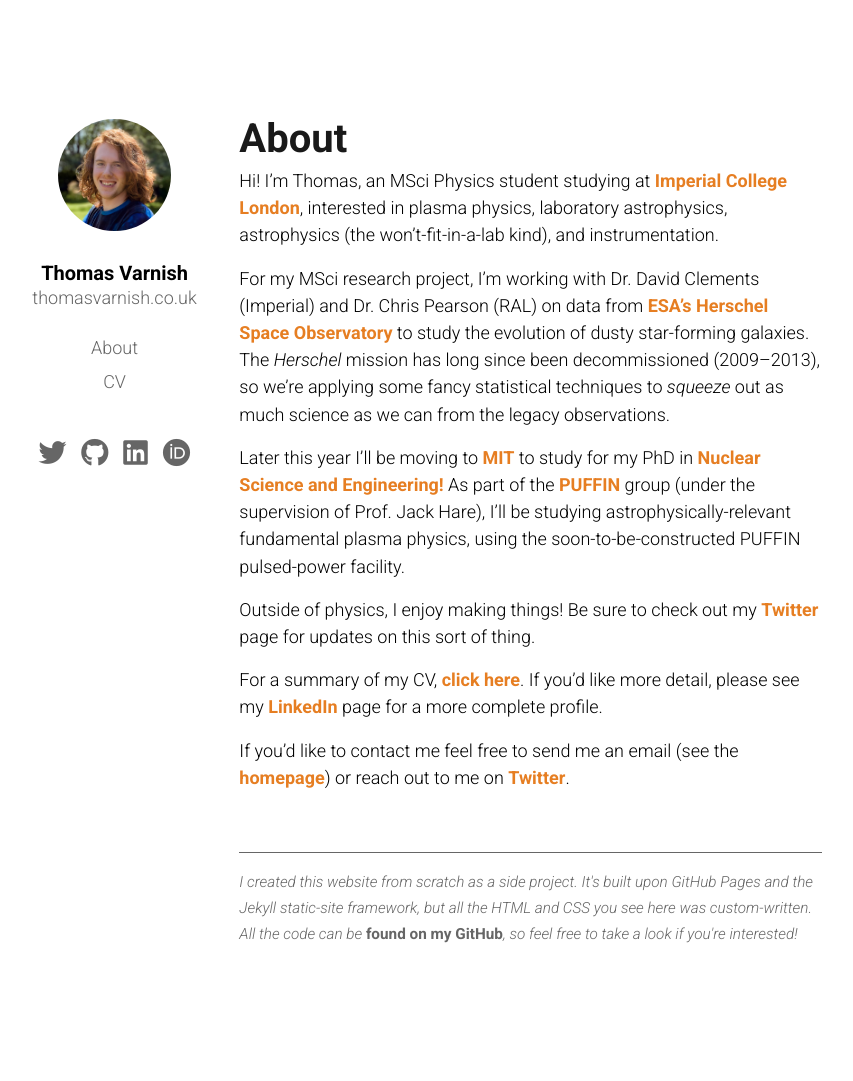
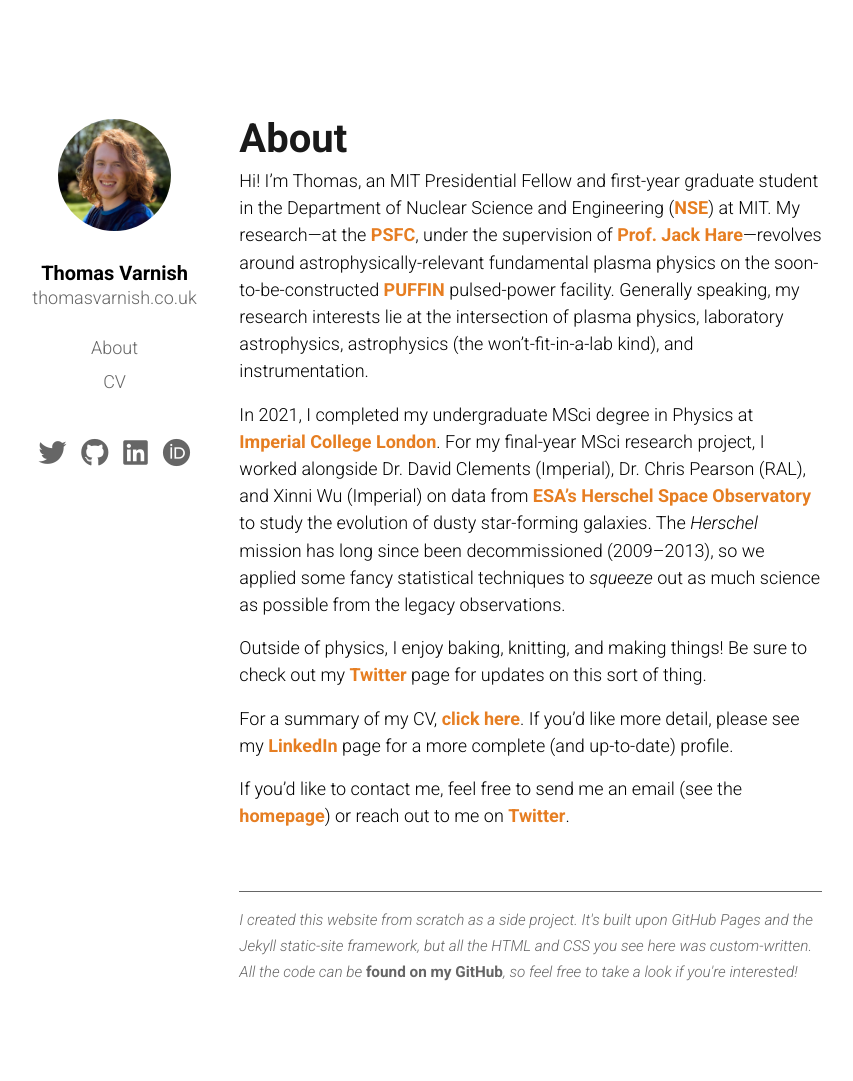
Before and after one commit to tvarnish/tvarnish.github.io, a Jekyll site: the page built from about.md, in a window 1280 px wide. Shown: the whole page, without its empty margins (176-1029 px from the left). Built offline with Jekyll 4.4.1, drawn with Linux system fonts in a browser that asks for light colours; nearby versions of some CDN libraries; before the commit the page ends 1043 px from its top, so only the background shows below that.

Commit message:
I'm a PhD student now?!

```diff
--- a/about.md
+++ b/about.md
@@ -5,17 +5,15 @@
 enable_maths: false
 ---
 
-Hi! I'm Thomas, an MSci Physics student studying at [Imperial College London](https://imperial.ac.uk/), interested in plasma physics, laboratory astrophysics, astrophysics (the won't-fit-in-a-lab kind), and instrumentation.
+Hi! I'm Thomas, an MIT Presidential Fellow and first-year graduate student in the Department of Nuclear Science and Engineering ([NSE](http://web.mit.edu/nse/)) at MIT. My research---at the [PSFC](https://www.psfc.mit.edu/), under the supervision of [Prof. Jack Hare](https://fusionandthings.eu/)---revolves around astrophysically-relevant fundamental plasma physics on the soon-to-be-constructed [PUFFIN](https://puffin.mit.edu) pulsed-power facility. Generally speaking, my research interests lie at the intersection of plasma physics, laboratory astrophysics, astrophysics (the won't-fit-in-a-lab kind), and instrumentation.
 
-For my MSci research project, I'm working with Dr. David Clements (Imperial) and Dr. Chris Pearson (RAL) on data from [ESA's Herschel Space Observatory](https://www.cosmos.esa.int/web/herschel/home) to study the evolution of dusty star-forming galaxies. The *Herschel* mission has long since been decommissioned (2009&ndash;2013), so we're applying some fancy statistical techniques to *squeeze* out as much science as we can from the legacy observations.
+In 2021, I completed my undergraduate MSci degree in Physics at [Imperial College London](https://imperial.ac.uk/). For my final-year MSci research project, I worked alongside Dr. David Clements (Imperial), Dr. Chris Pearson (RAL), and Xinni Wu (Imperial) on data from [ESA's Herschel Space Observatory](https://www.cosmos.esa.int/web/herschel/home) to study the evolution of dusty star-forming galaxies. The *Herschel* mission has long since been decommissioned (2009&ndash;2013), so we applied some fancy statistical techniques to *squeeze* out as much science as possible from the legacy observations.
 
-Later this year I'll be moving to [MIT](https://www.mit.edu/) to study for my PhD in [Nuclear Science and Engineering!](http://web.mit.edu/nse/) As part of the [PUFFIN](https://puffin.mit.edu) group (under the supervision of Prof. Jack Hare), I'll be studying astrophysically-relevant fundamental plasma physics, using the soon-to-be-constructed PUFFIN pulsed-power facility.
+Outside of physics, I enjoy baking, knitting, and making things! Be sure to check out my [Twitter](https://twitter.com/{{ site.author.twitter }}) page for updates on this sort of thing.
 
-Outside of physics, I enjoy making things! Be sure to check out my [Twitter](https://twitter.com/{{ site.author.twitter }}) page for updates on this sort of thing.
+For a summary of my CV, [click here](/cv). If you'd like more detail, please see my [LinkedIn](https://linkedin.com/in/{{ site.author.linkedin }}) page for a more complete (and up-to-date) profile.
 
-For a summary of my CV, [click here](/cv). If you'd like more detail, please see my [LinkedIn](https://linkedin.com/in/{{ site.author.linkedin }}) page for a more complete profile.
-
-If you'd like to contact me feel free to send me an email (see the [homepage](/)) or reach out to me on [Twitter](https://twitter.com/{{ site.author.twitter }}).
+If you'd like to contact me, feel free to send me an email (see the [homepage](/)) or reach out to me on [Twitter](https://twitter.com/{{ site.author.twitter }}).
 
 <div class="endnote">
 I created this website from scratch as a side project. It's built upon GitHub Pages and the Jekyll static-site framework, but all the HTML and CSS you see here was custom-written. All the code can be <a href="https://github.com/{{ site.author.github }}/{{ site.author.github }}.github.io">found on my GitHub</a>, so feel free to take a look if you're interested!
--- a/index.html
+++ b/index.html
@@ -44,9 +44,9 @@
 
                 <h1>Hi there, <span>I'm <b>Thomas Varnish</b></span></h1>
                 <p>
-                    <span>MSci Physics student at <a href="https://www.imperial.ac.uk/">Imperial College London</a>.</span>
+                    <span>PhD student at the <a href="https://www.psfc.mit.edu/" title="Plasma Science and Fusion Center">PSFC</a> at <a href="https://mit.edu/" title="Massachusetts Institute of Technology">MIT</a>.</span>
                     <span>Occasional maker of things.</span>
-                    <span>Studying galaxy evolution with <i>Herschel</i>.</span>
+                    <span>Studying astrophysically-relevant plasma physics on <a href="https://puffin.mit.edu/" title="PUlser For Fundamental [Plasma Physics] INvestigations">PUFFIN</a>.</span>
                 </p>
 
                 <div class="social-links">
```
